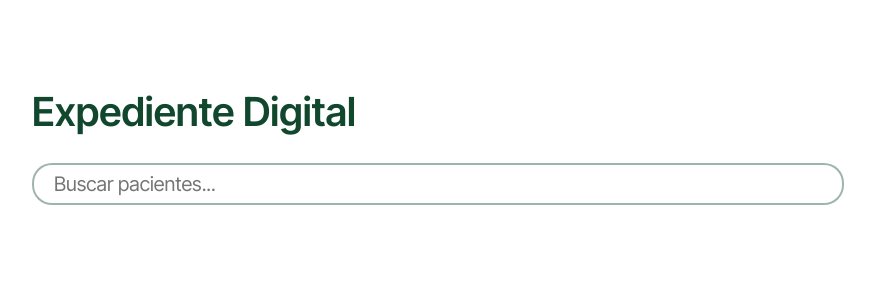
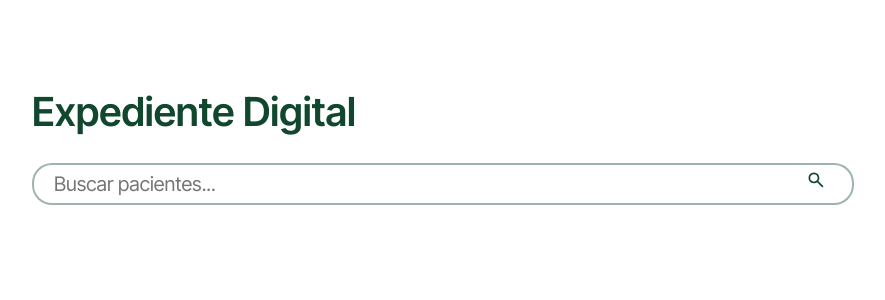
Before and after one commit to hart-venus/expediente-digital, a Next.js app: page / in a window 1280 px wide. Shown: the top 300 px of the page, without its empty margins (224-1109 px from the left). Built offline with nearby package versions, Linux system fonts and the light colour scheme.

Commit message:
add: icon for search

```diff
--- a/components/Icon/Icon.module.css
+++ b/components/Icon/Icon.module.css
@@ -1,3 +1,4 @@
 .icon {
-
+    width: 20px;
+    height: 20px;
 }
--- a/components/Icon/Icon.tsx
+++ b/components/Icon/Icon.tsx
@@ -1,12 +1,14 @@
+'use client';
 import { Icon } from '@iconify/react';
 import styles from './Icon.module.css';
 
 interface IconProps {
     icon: string;
+    className?: string;
 }
 
 export default function IconComponent(props: IconProps) {
     return (
-        <Icon icon={props.icon} className={styles.icon}/>
+        <Icon icon={props.icon} className={`${styles.icon} ${props.className}`}/>
     );
 }
--- a/components/SearchBar/SearchBar.module.css
+++ b/components/SearchBar/SearchBar.module.css
@@ -3,6 +3,7 @@
     height: 38px;
     font-size: 20px;
     padding: 0 20px;
+    padding-right: 30px;
     border-radius: 20px;
     border: 2px solid var(--transparent-text-color);
 }
@@ -11,3 +12,16 @@
     outline: none;
     border: 2px solid var(--text-color);
 }
+
+.searchIcon {
+    position: absolute;
+    display: block;
+    left: 80.5%;
+    transform: translateY(-35px);
+    width: 30px;
+    height: 30px;
+}
+
+.main {
+
+}
--- a/components/SearchBar/SearchBar.tsx
+++ b/components/SearchBar/SearchBar.tsx
@@ -1,9 +1,11 @@
 import styles from "./SearchBar.module.css";
+import Icon from "../Icon/Icon";
 
 export default function SearchBar() {
     return (
-        <>
+        <main className={styles.main}>
             <input type="text" placeholder="Buscar pacientes..." className={styles.searchBar}/>
-        </>
+            <Icon icon="material-symbols:search" className={styles.searchIcon}/>
+        </main>
     );
 }
```
